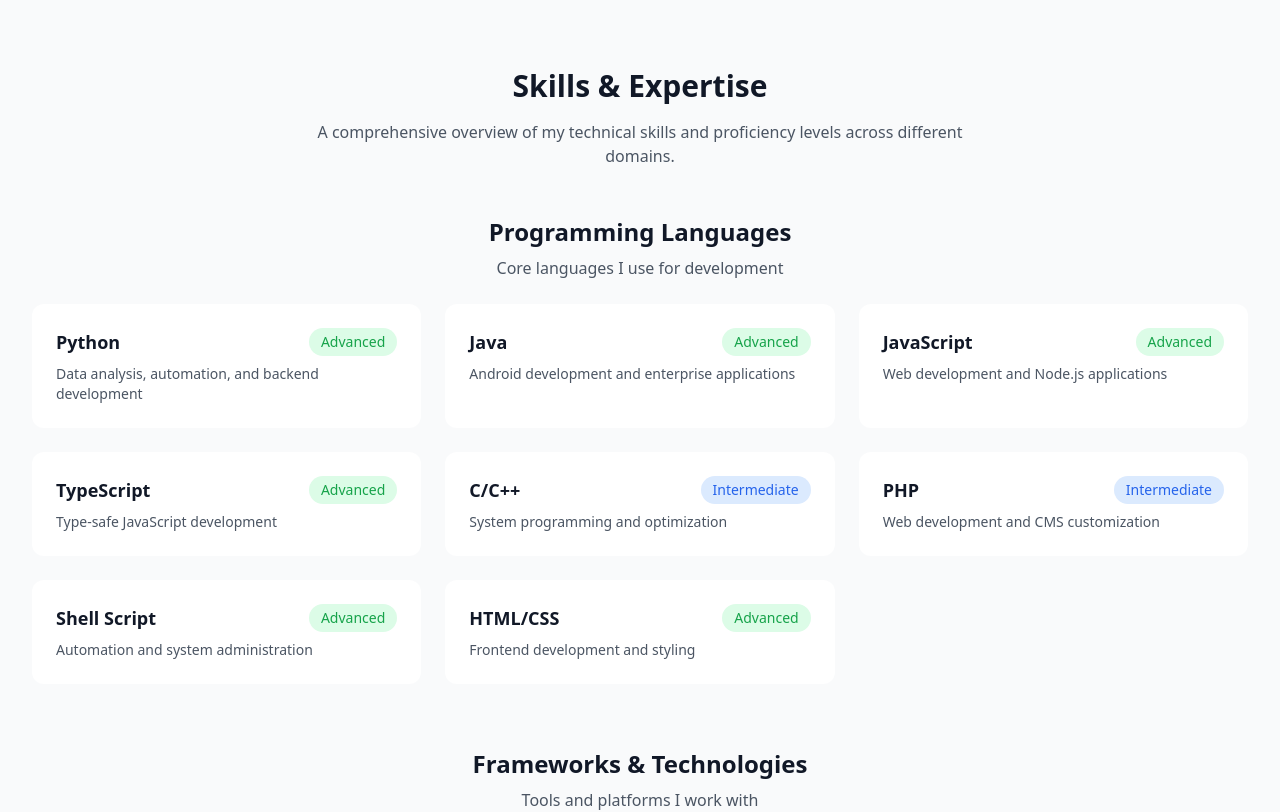
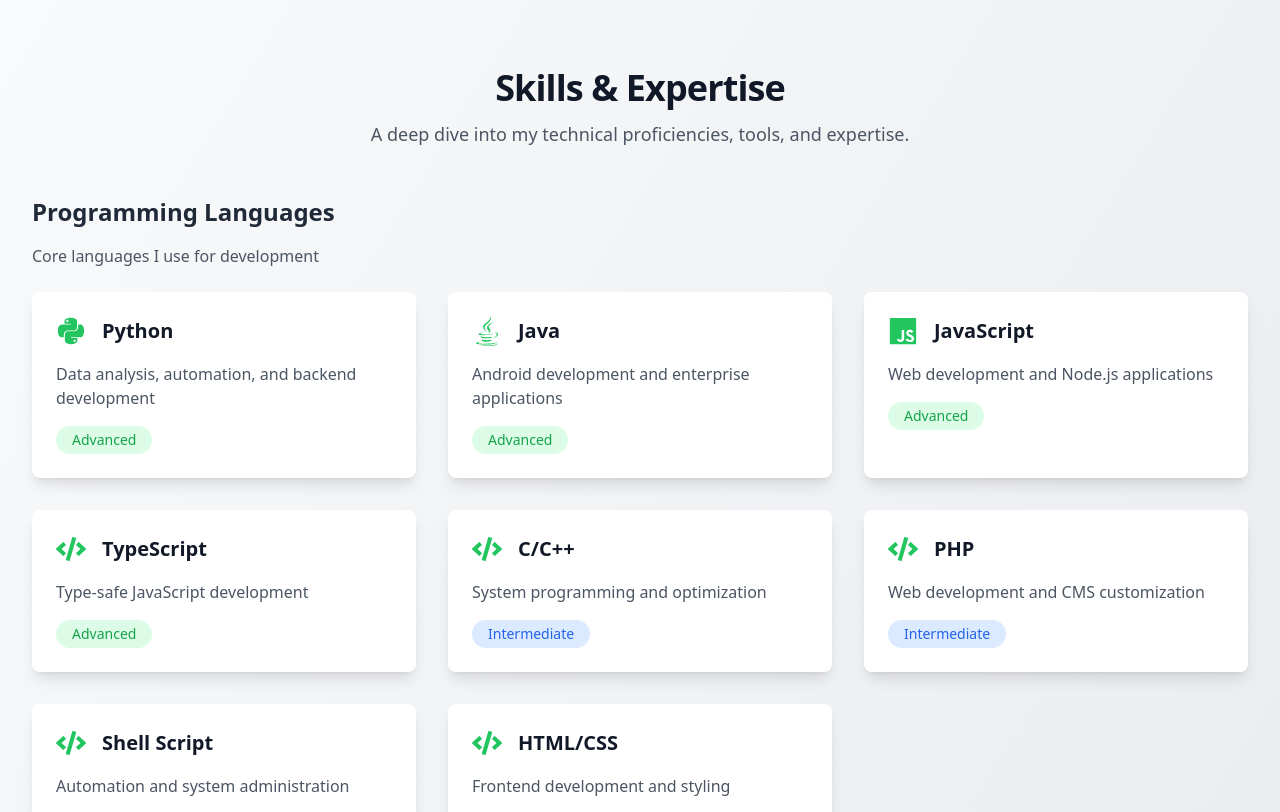
Before and after one commit to mingxee/info, a React (Vite) app: page / in a window 1280 px wide. Shown: the part 1680-2492 px from the top of the page. Built offline with nearby package versions, Linux system fonts and the light colour scheme.

Commit message:
Update Skills.tsx

```diff
--- a/src/components/Skills.tsx
+++ b/src/components/Skills.tsx
@@ -1,92 +1,95 @@
 import React from 'react';
+import { FaPython, FaJava, FaJs, FaReact, FaDatabase, FaCode } from 'react-icons/fa'; // Importing icons
 
 const skillCategories = [
   {
     title: 'Programming Languages',
     description: 'Core languages I use for development',
     skills: [
-      { name: 'Python', level: 'Advanced', description: 'Data analysis, automation, and backend development' },
-      { name: 'Java', level: 'Advanced', description: 'Android development and enterprise applications' },
-      { name: 'JavaScript', level: 'Advanced', description: 'Web development and Node.js applications' },
-      { name: 'TypeScript', level: 'Advanced', description: 'Type-safe JavaScript development' },
-      { name: 'C/C++', level: 'Intermediate', description: 'System programming and optimization' },
-      { name: 'PHP', level: 'Intermediate', description: 'Web development and CMS customization' },
-      { name: 'Shell Script', level: 'Advanced', description: 'Automation and system administration' },
-      { name: 'HTML/CSS', level: 'Advanced', description: 'Frontend development and styling' }
+      { name: 'Python', level: 'Advanced', description: 'Data analysis, automation, and backend development', icon: <FaPython /> },
+      { name: 'Java', level: 'Advanced', description: 'Android development and enterprise applications', icon: <FaJava /> },
+      { name: 'JavaScript', level: 'Advanced', description: 'Web development and Node.js applications', icon: <FaJs /> },
+      { name: 'TypeScript', level: 'Advanced', description: 'Type-safe JavaScript development', icon: <FaCode /> },
+      { name: 'C/C++', level: 'Intermediate', description: 'System programming and optimization', icon: <FaCode /> },
+      { name: 'PHP', level: 'Intermediate', description: 'Web development and CMS customization', icon: <FaCode /> },
+      { name: 'Shell Script', level: 'Advanced', description: 'Automation and system administration', icon: <FaCode /> },
+      { name: 'HTML/CSS', level: 'Advanced', description: 'Frontend development and styling', icon: <FaCode /> }
     ]
   },
   {
     title: 'Frameworks & Technologies',
     description: 'Tools and platforms I work with',
     skills: [
-      { name: 'React', level: 'Advanced', description: 'Frontend development with modern React' },
-      { name: 'Node.js', level: 'Advanced', description: 'Backend development and API creation' },
-      { name: 'MySQL', level: 'Advanced', description: 'Database design and optimization' },
-      { name: 'Flutter', level: 'Intermediate', description: 'Cross-platform mobile development' },
-      { name: 'Kali Linux', level: 'Advanced', description: 'Penetration testing and security' },
-      { name: 'Bootstrap', level: 'Advanced', description: 'Responsive web development' }
+      { name: 'React', level: 'Advanced', description: 'Frontend development with modern React', icon: <FaReact /> },
+      { name: 'Node.js', level: 'Advanced', description: 'Backend development and API creation', icon: <FaCode /> },
+      { name: 'MySQL', level: 'Advanced', description: 'Database design and optimization', icon: <FaDatabase /> },
+      { name: 'Flutter', level: 'Intermediate', description: 'Cross-platform mobile development', icon: <FaCode /> },
+      { name: 'Kali Linux', level: 'Advanced', description: 'Penetration testing and security', icon: <FaCode /> },
+      { name: 'Bootstrap', level: 'Advanced', description: 'Responsive web development', icon: <FaCode /> }
     ]
   },
   {
     title: 'Specialized Skills',
     description: 'Additional expertise areas',
     skills: [
-      { name: 'Cybersecurity', level: 'Advanced', description: 'Penetration testing and security analysis' },
-      { name: 'Game Development', level: 'Intermediate', description: 'Creating interactive experiences' },
-      { name: 'Bug Bounty', level: 'Advanced', description: 'Identifying and reporting security vulnerabilities' },
-      { name: 'Git', level: 'Advanced', description: 'Version control and collaborative development' },
-      { name: 'SQL Injection', level: 'Advanced', description: 'Database security and exploitation techniques' },
-      { name: 'XSS', level: 'Advanced', description: 'Cross-site scripting and security measures' }
+      { name: 'Cybersecurity', level: 'Advanced', description: 'Penetration testing and security analysis', icon: <FaCode /> },
+      { name: 'Game Development', level: 'Intermediate', description: 'Creating interactive experiences', icon: <FaCode /> },
+      { name: 'Bug Bounty', level: 'Advanced', description: 'Identifying and reporting security vulnerabilities', icon: <FaCode /> },
+      { name: 'Git', level: 'Advanced', description: 'Version control and collaborative development', icon: <FaCode /> },
+      { name: 'SQL Injection', level: 'Advanced', description: 'Database security and exploitation techniques', icon: <FaDatabase /> },
+      { name: 'XSS', level: 'Advanced', description: 'Cross-site scripting and security measures', icon: <FaCode /> }
     ]
   }
 ];
 
 export default function Skills() {
   return (
-    <section id="skills" className="py-24 bg-gray-50 dark:bg-gray-800">
-      <div className="max-w-7xl mx-auto px-4 sm:px-6 lg:px-8">
+    <section id="skills" className="py-24 bg-gradient-to-br from-gray-50 to-gray-200 dark:from-gray-800 dark:to-gray-900">
+      <div className="max-w-7xl mx-auto px-6 lg:px-8">
         <div className="text-center mb-12">
-          <h2 className="text-3xl font-bold text-gray-900 dark:text-white mb-4">
+          <h2 className="text-4xl font-extrabold text-gray-900 dark:text-white tracking-tight">
             Skills & Expertise
           </h2>
-          <p className="text-gray-600 dark:text-gray-300 max-w-2xl mx-auto">
-            A comprehensive overview of my technical skills and proficiency levels across different domains.
+          <p className="text-lg text-gray-600 dark:text-gray-400 mt-3">
+            A deep dive into my technical proficiencies, tools, and expertise.
           </p>
         </div>
 
         <div className="space-y-16">
           {skillCategories.map((category) => (
-            <div key={category.title} className="space-y-6">
-              <div className="text-center">
-                <h3 className="text-2xl font-semibold text-gray-900 dark:text-white mb-2">
-                  {category.title}
-                </h3>
-                <p className="text-gray-600 dark:text-gray-300">
-                  {category.description}
-                </p>
-              </div>
-
-              <div className="grid grid-cols-1 md:grid-cols-2 lg:grid-cols-3 gap-6">
+            <div key={category.title}>
+              <h3 className="text-2xl font-bold text-gray-800 dark:text-white mb-4">
+                {category.title}
+              </h3>
+              <p className="text-gray-600 dark:text-gray-400 mb-6">
+                {category.description}
+              </p>
+              <div className="grid grid-cols-1 sm:grid-cols-2 lg:grid-cols-3 gap-8">
                 {category.skills.map((skill) => (
                   <div
                     key={skill.name}
-                    className="group bg-white dark:bg-gray-700 rounded-xl p-6 hover:shadow-xl transition-all duration-300"
+                    className="p-6 bg-white dark:bg-gray-800 shadow-lg rounded-lg hover:scale-105 transform transition-transform duration-300"
                   >
-                    <div className="flex items-center justify-between mb-2">
-                      <h4 className="text-lg font-semibold text-gray-900 dark:text-white">
+                    <div className="flex items-center mb-4">
+                      <div className="text-3xl text-green-500 dark:text-green-400 mr-4">
+                        {skill.icon}
+                      </div>
+                      <h4 className="text-xl font-semibold text-gray-900 dark:text-white">
                         {skill.name}
                       </h4>
-                      <span className={`px-3 py-1 text-sm rounded-full ${
-                        skill.level === 'Advanced'
-                          ? 'bg-green-100 dark:bg-green-900 text-green-600 dark:text-green-400'
-                          : 'bg-blue-100 dark:bg-blue-900 text-blue-600 dark:text-blue-400'
-                      }`}>
-                        {skill.level}
-                      </span>
                     </div>
-                    <p className="text-sm text-gray-600 dark:text-gray-300">
+                    <p className="text-gray-600 dark:text-gray-400 mb-4">
                       {skill.description}
                     </p>
+                    <span
+                      className={`inline-block px-4 py-1 text-sm font-medium rounded-full ${
+                        skill.level === 'Advanced'
+                          ? 'bg-green-100 text-green-600 dark:bg-green-900 dark:text-green-400'
+                          : 'bg-blue-100 text-blue-600 dark:bg-blue-900 dark:text-blue-400'
+                      }`}
+                    >
+                      {skill.level}
+                    </span>
                   </div>
                 ))}
               </div>
```
